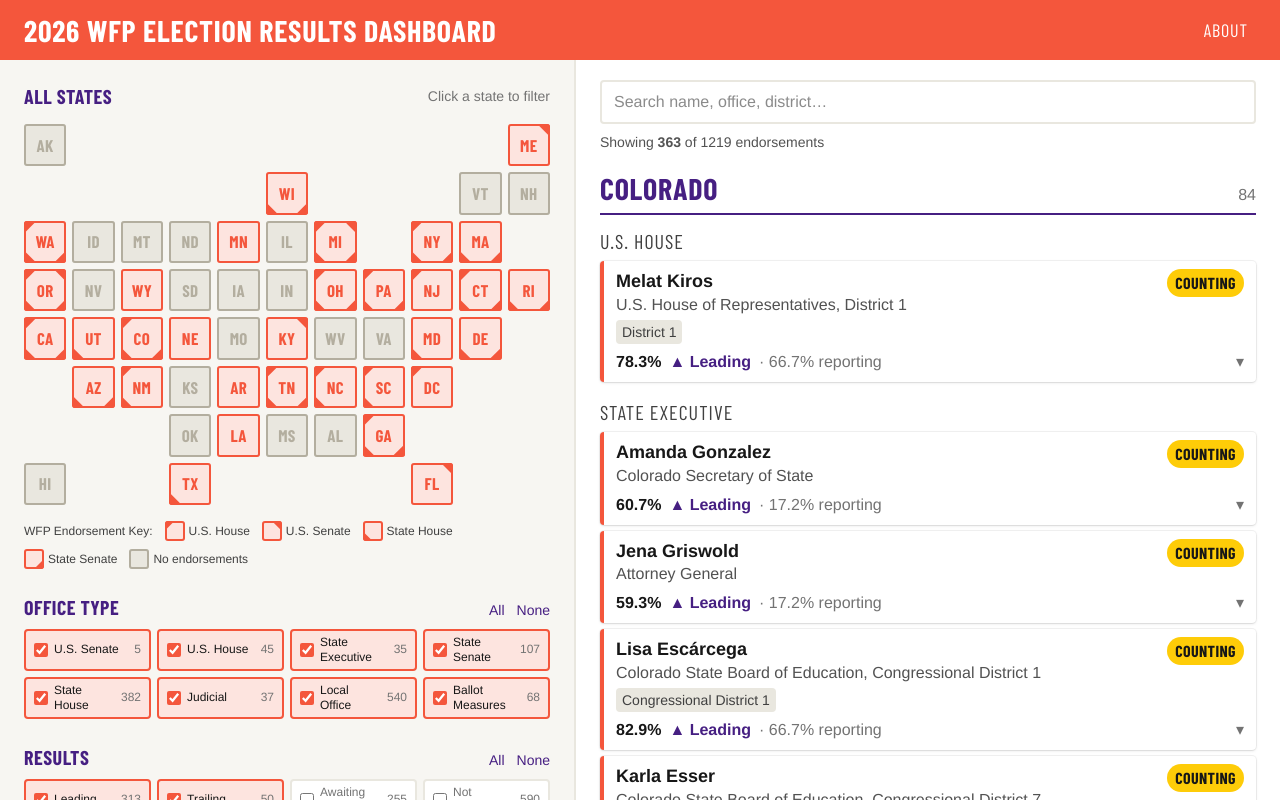
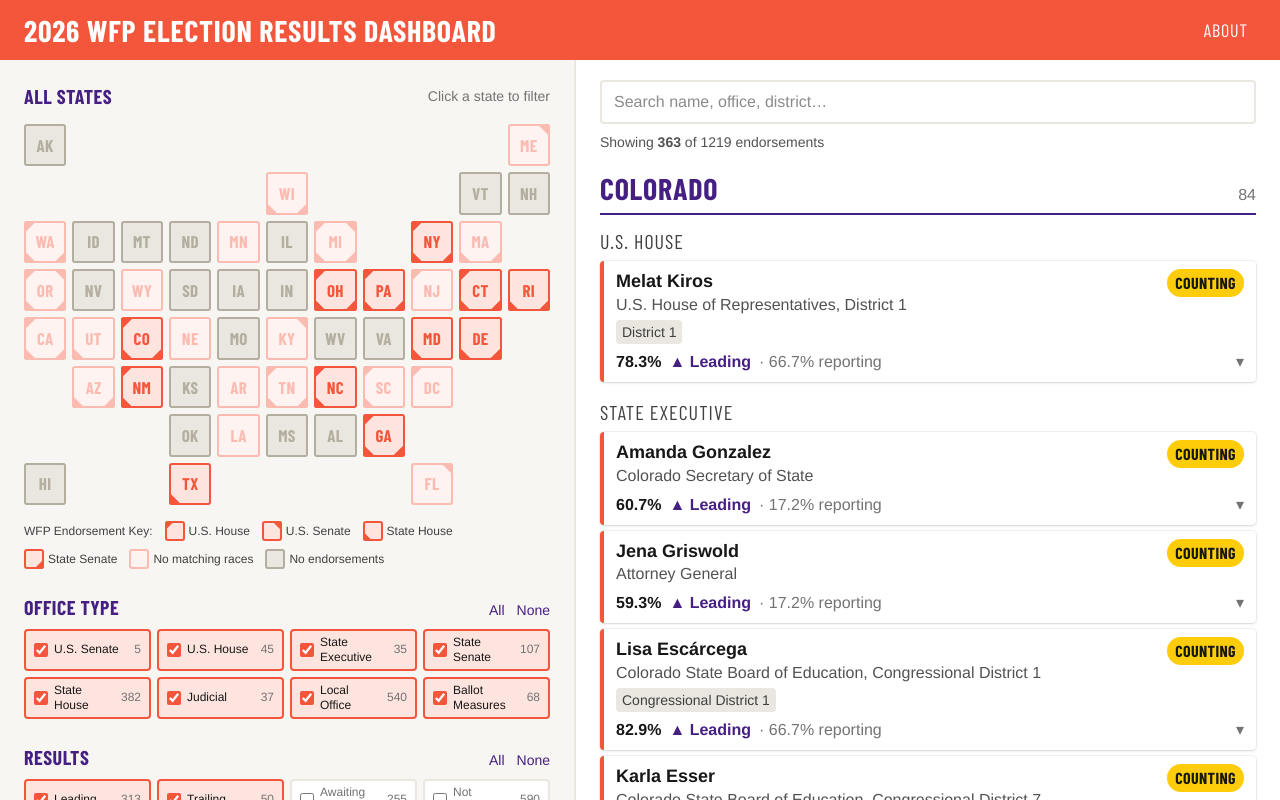
Before and after one commit to chrisscastaneda/wfp-candidate-dashboard, a Vue app: page / in a window 1280 px wide. Built offline with nearby package versions, Linux system fonts and the light colour scheme; a web font is replaced by a local one.

Commit message:
ui tweaks + scraper notes

```diff
--- a/src/App.vue
+++ b/src/App.vue
@@ -47,6 +47,16 @@ const statusCounts = computed(() => {
   }
   return counts
 })
+
+/** States with at least one endorsement passing the office and results toggles (ignoring the state and search). */
+const matchingStates = computed(
+  () =>
+    new Set(
+      CANDIDATES.filter(
+        (c) => enabledCategories.value.has(c.office_category) && enabledStatuses.value.has(displayStatus(c)),
+      ).map((c) => c.state),
+    ),
+)
 
 const visible = computed(() => {
   const q = search.value.trim().toLowerCase()
@@ -112,7 +122,12 @@ const resultsTime = new Date(RESULTS_GENERATED_AT).toLocaleString('en-US', {
             </button>
             <p v-else class="text-sm text-neutral-500">Click a state to filter</p>
           </div>
-          <TileMap :states="STATE_TILES" :selected="selectedState" @select="selectState" />
+          <TileMap
+            :states="STATE_TILES"
+            :selected="selectedState"
+            :matching="matchingStates"
+            @select="selectState"
+          />
           <MapLegend class="mt-4" />
         </div>
 
--- a/src/components/MapLegend.vue
+++ b/src/components/MapLegend.vue
@@ -21,6 +21,12 @@ const ITEMS = [
     </div>
     <div class="flex items-center gap-1.5 whitespace-nowrap lg:gap-1">
       <div class="pointer-events-none w-6 lg:w-5" aria-hidden="true">
+        <Tile label="" tone="faded" tabindex="-1" />
+      </div>
+      No matching races
+    </div>
+    <div class="flex items-center gap-1.5 whitespace-nowrap lg:gap-1">
+      <div class="pointer-events-none w-6 lg:w-5" aria-hidden="true">
         <Tile label="" tone="muted" tabindex="-1" />
       </div>
       No endorsements
--- a/src/components/StateTile.vue
+++ b/src/components/StateTile.vue
@@ -3,7 +3,12 @@ import { computed } from 'vue'
 import type { StateTileData } from '../data/types'
 import Tile, { type TileTone } from './Tile.vue'
 
-const props = defineProps<{ state: StateTileData; selected: boolean }>()
+const props = defineProps<{
+  state: StateTileData
+  selected: boolean
+  /** No endorsements here match the current office and results filters. */
+  faded?: boolean
+}>()
 defineEmits<{ select: [abbreviation: string] }>()
 
 // Notch corners per the spec: federal on top, state legislature on the bottom.
@@ -14,9 +19,11 @@ const notches = computed(() => ({
   bottomRight: props.state.has_state_senate,
 }))
 
-const tone = computed<TileTone>(() =>
-  props.selected ? 'active' : props.state.has_wfp_endorsements ? 'highlight' : 'muted',
-)
+const tone = computed<TileTone>(() => {
+  if (props.selected) return 'active'
+  if (!props.state.has_wfp_endorsements) return 'muted'
+  return props.faded ? 'faded' : 'highlight'
+})
 
 const ariaLabel = computed(() => {
   const n = props.state.endorsement_count
--- a/src/components/Tile.vue
+++ b/src/components/Tile.vue
@@ -10,8 +10,8 @@ export interface TileNotches {
   bottomRight?: boolean
 }
 
-/** highlight: has data · muted: no data · active: currently selected */
-export type TileTone = 'highlight' | 'muted' | 'active'
+/** highlight: has data · faded: has data, none matching the filters · muted: no data · active: currently selected */
+export type TileTone = 'highlight' | 'faded' | 'muted' | 'active'
 
 const props = withDefaults(
   defineProps<{
@@ -93,6 +93,10 @@ const CORNERS = ['topLeft', 'topRight', 'bottomLeft', 'bottomRight'] as const
   cursor: default;
 }
 
+.tile--faded {
+  --tile-ink: color-mix(in srgb, var(--color-wfp-orange) 40%, white);
+  --tile-fill: color-mix(in srgb, #fde4df 45%, white);
+}
 .tile--muted {
   --tile-ink: #b3ae9f;
   --tile-fill: var(--color-wfp-gray);
--- a/src/components/TileMap.vue
+++ b/src/components/TileMap.vue
@@ -3,7 +3,12 @@ import { GRID_COLUMNS, GRID_ROWS } from '../data/stateGrid'
 import type { StateTileData } from '../data/types'
 import StateTile from './StateTile.vue'
 
-defineProps<{ states: StateTileData[]; selected: string | null }>()
+defineProps<{
+  states: StateTileData[]
+  selected: string | null
+  /** State names with at least one endorsement matching the filters; the rest are drawn faded. */
+  matching: Set<string>
+}>()
 defineEmits<{ select: [abbreviation: string] }>()
 </script>
 
@@ -25,6 +30,7 @@ defineEmits<{ select: [abbreviation: string] }>()
       <StateTile
         :state="state"
         :selected="selected === state.state_abbreviation"
+        :faded="!matching.has(state.state_name)"
         @select="$emit('select', $event)"
       />
     </div>
```
